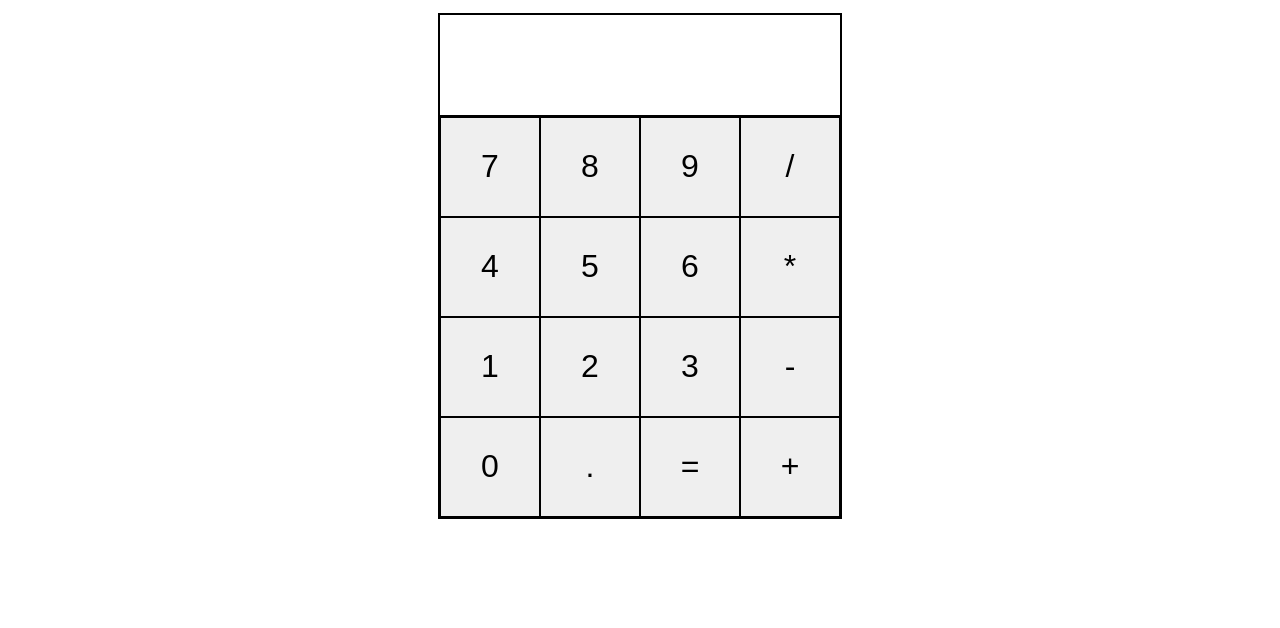
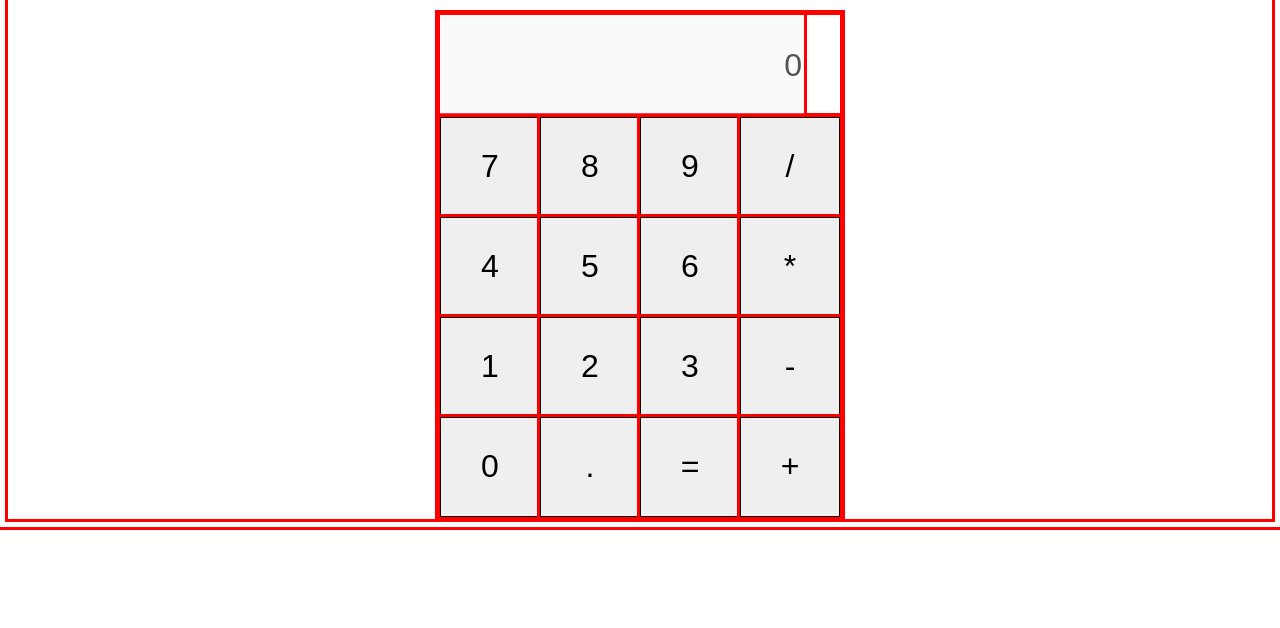
Before and after one commit to Dev-Co2023/MB-PP-N1, a plain HTML site: page index.html in a window 1280 px wide. Shown: the part 172-800 px from the top of the page. Drawn offline with Linux system fonts and the light colour scheme.

Commit message:
[+] Create JS

```diff
--- a/CSS/style.css
+++ b/CSS/style.css
@@ -1,6 +1,6 @@
 *{
-    /*box-shadow: 0 0 0 3px red;
-    inset: 0 0 0 3px;*/
+    box-shadow: 0 0 0 3px red;
+    inset: 0 0 0 3px;
 }
 
 .main {
@@ -27,10 +27,17 @@
     font-size: 2rem;
 }
 .display input {
-    width: 80%;
-    height: 90%;
+    width: 90%;
+    height: 100%;
     font-size: 2rem;
     text-align: right;
+    border: none;
+}
+
+.display__result {
+    width: 100%;
+    height: 100%;
+    font-size: 2rem;
     border: none;
 }
 
--- /dev/null
+++ b/JS/script.js
@@ -0,0 +1,3 @@
+const setInput = (val) => {
+
+}
--- a/index.html
+++ b/index.html
@@ -7,6 +7,7 @@
     <meta name="keywords" content="calculator, css, js">
     <title>Calculator</title>
     <link rel="stylesheet" href="./CSS/style.css">
+    <script src="./JS/script.js"></script>
 </head>
 <body>
 <div class="main">
@@ -15,7 +16,9 @@
     </div>
     <div class="calculator">
         <div class="display">
-            <!--<input type="text" name="display" id="display" value="0">-->
+            <div class="display__result">
+                <input type="text" id="result" value="0" disabled>
+            </div>
         </div>
         <div class="input">
             <div>
```
